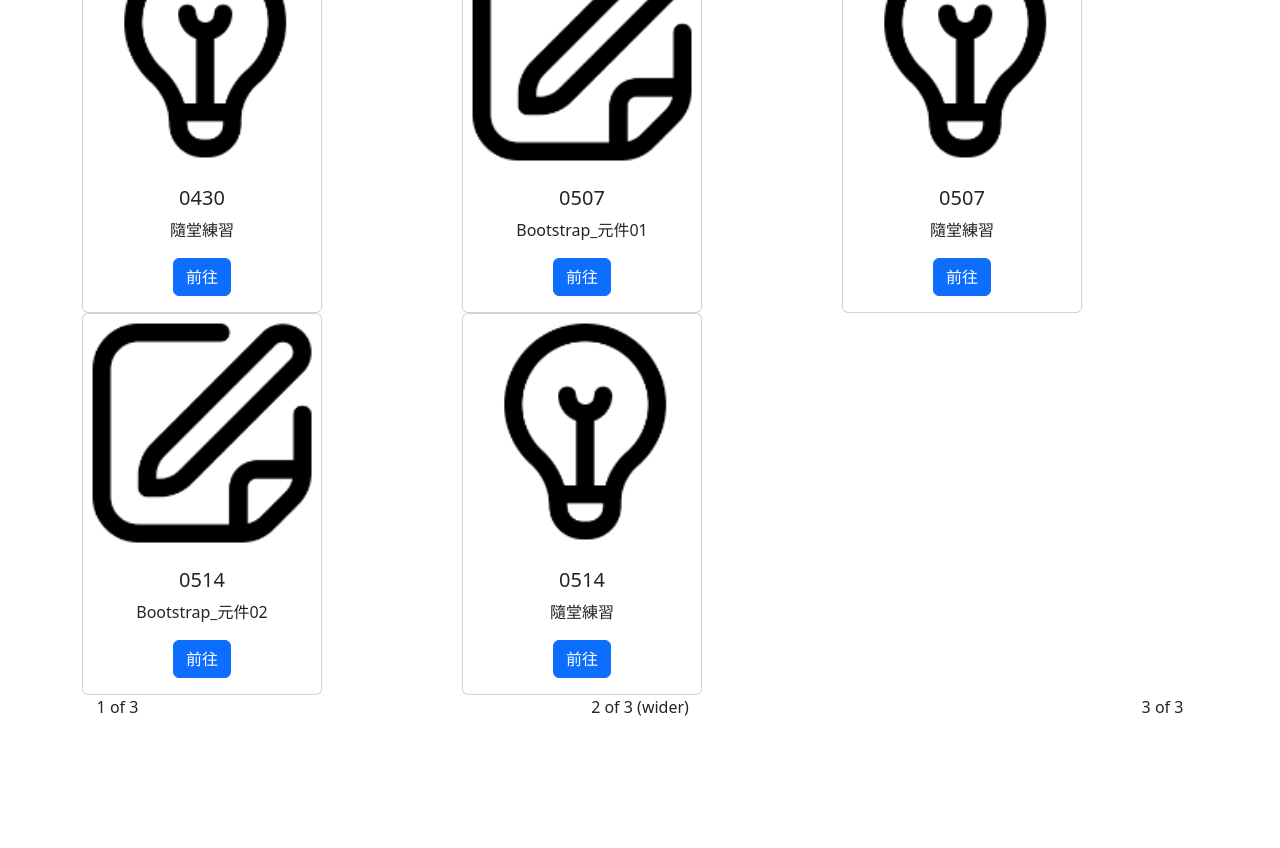
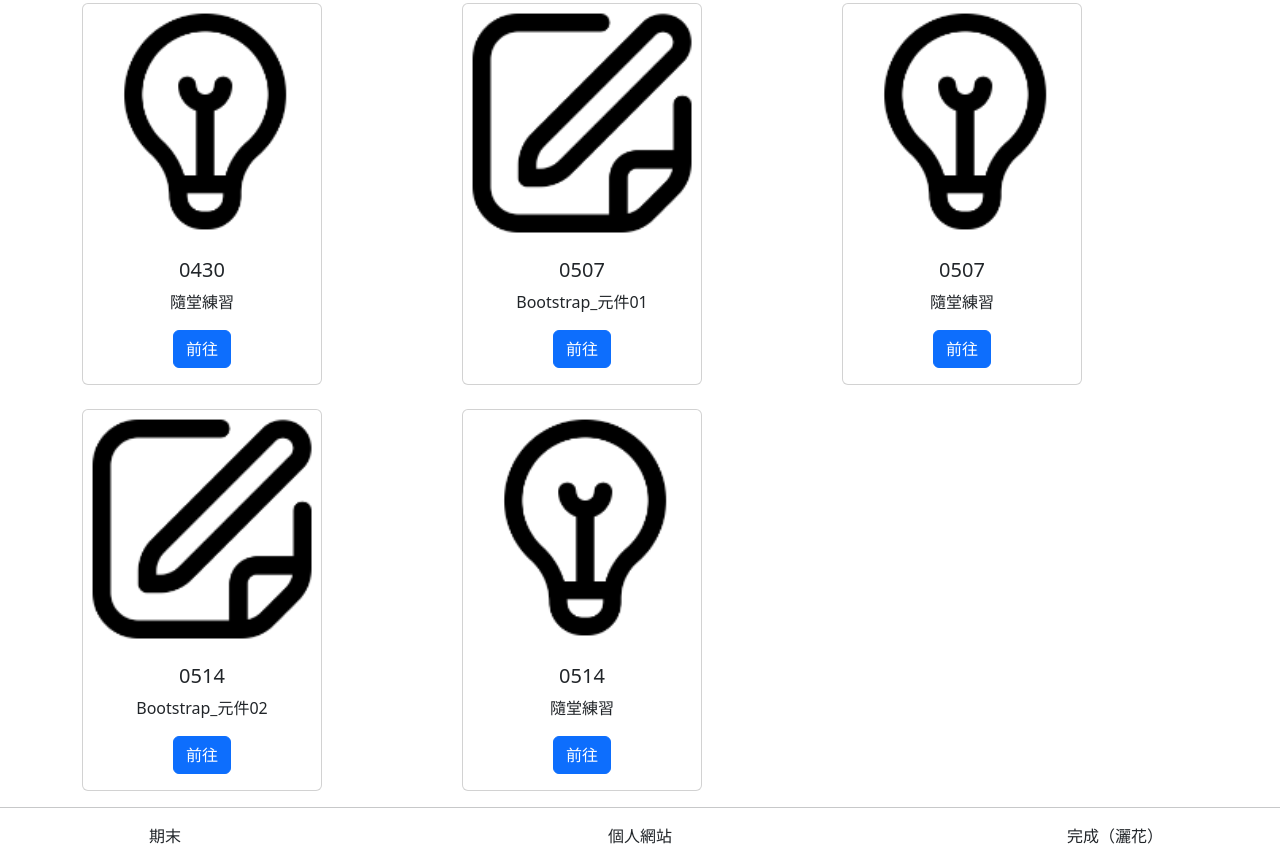
Before and after one commit to eileenhsiao/eileenhsiao.github.io, a plain HTML site: page index.html in a window 1280 px wide. Shown: the part 1666-2514 px from the top of the page. Before the commit the page ends 2385 px from the top, so only its background shows below. Drawn offline with nearby package versions, Linux system fonts and the light colour scheme.

Commit message:
Update index.html

```diff
--- a/index.html
+++ b/index.html
@@ -13,9 +13,9 @@
 	<body>
 
 		<!--Navbar-->
-		<nav class="navbar navbar-expand-lg bg-body-tertiary">
+		<nav class="navbar navbar-expand-lg bg-body-tertiary navbar-light" style="background-color: #e3f2fd;">
   			<div class="container-fluid">
-  			  <a class="navbar-brand" href="index.html">早安:D</a>
+  			  <a class="navbar-brand " href="index.html" >早安:D</a>
   			  <button class="navbar-toggler" type="button" data-bs-toggle="collapse" data-bs-target="#navbarSupportedContent" aria-controls="navbarSupportedContent" aria-expanded="false" aria-label="Toggle navigation">
   			    <span class="navbar-toggler-icon"></span>
   			  </button>
@@ -73,7 +73,7 @@
 
 		<!--Card-->
 		<div class="container text-center">
-  			<div class="row">
+  			<div class="row row-cols-1 row-cols-md-3 g-4">
   			  <div class="col">
   			    <div class="card" style="width: 15rem;">
 					<img src="user.png" class="card-img-top" alt="">
@@ -104,8 +104,7 @@
   					</div>
 				</div>
   			  </div>
-  			</div>
-			<div class="row">
+
   			  <div class="col">
   			    <div class="card" style="width: 15rem;">
 					<img src="edit.png" class="card-img-top" alt="">
@@ -136,8 +135,8 @@
   					</div>
 				</div>
   			  </div>
-  			</div>
-			<div class="row">
+
+
   			  <div class="col">
   			    <div class="card" style="width: 15rem;">
 					<img src="edit.png" class="card-img-top" alt="">
@@ -168,8 +167,6 @@
   					</div>
 				</div>
   			  </div>
-  			</div>
-			<div class="row">
   			  <div class="col">
   			    <div class="card" style="width: 15rem;">
 					<img src="bulb.png" class="card-img-top" alt="">
@@ -200,8 +197,6 @@
   					</div>
 				</div>
   			  </div>
-  			</div>
-			<div class="row">
   			  <div class="col">
   			    <div class="card" style="width: 15rem;">
 					<img src="edit.png" class="card-img-top" alt="">
@@ -222,23 +217,20 @@
   					</div>
 				</div>
   			  </div>
-  			  <div class="col">
-
-  			  </div>
-  			</div>
+			</div>
 		</div>
-
+		<hr>
 		<!--footer-->
 		<div class="container text-center">
   			<div class="row">
   			  <div class="col">
-  			    1 of 3
+  			    期末
   			  </div>
-  			  <div class="col-10">
-  			    2 of 3 (wider)
+  			  <div class="col-8">
+  			    個人網站
   			  </div>
   			  <div class="col">
-  			    3 of 3
+  			    完成（灑花）
   			  </div>
   			</div>
 		</div>
```
